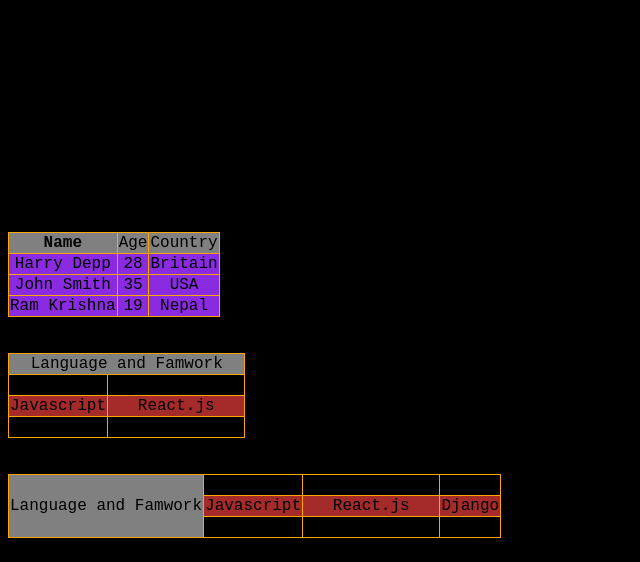
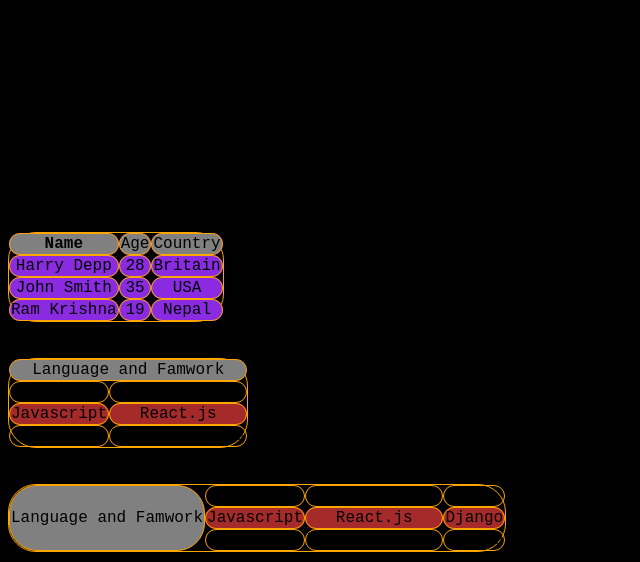
Before and after one commit to Sniikks/exercices, a PHP site: page / in a window 1280 px wide. Shown: the part 464-1026 px from the top of the page, without its empty margins (0-640 px from the left). Run offline with PHP 8.4, Linux system fonts and the light colour scheme.

Commit message:
style.css

```diff
--- a/style.css
+++ b/style.css
@@ -18,8 +18,10 @@ p{color: orangered}
 /* Permet de mettre un rectangle noir de 1 pixel autour des mots */
 tr, td, th, table {
     border: 1px solid black;
+    /* border-collapse: collapse; */
     border-color: orange;
-    border-collapse: collapse;
+    border-radius: 28px;
+    border-spacing: 0px;
     font-family: 'Courier New', Courier, monospace;
 }
 
```
